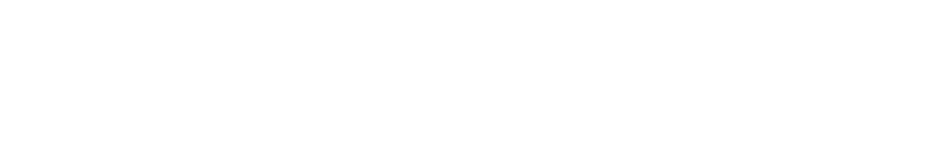
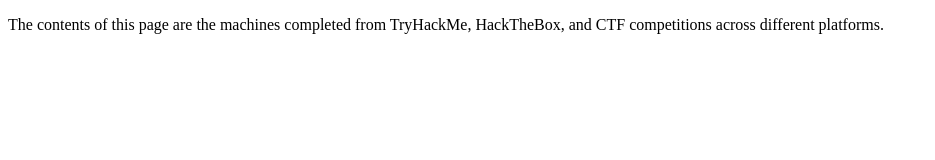
Before and after one commit to inv3ntor01/inv3ntor01.github.io, a plain HTML site: page projects.html in a window 1280 px wide. Shown: the whole page, without its empty margins (0-935 px from the left). Drawn offline with Linux system fonts and the light colour scheme.

Commit message:
Added short description about the page.

```diff
--- a/projects.html
+++ b/projects.html
@@ -5,6 +5,6 @@
     <title>Projects</title>
 </head>
 <body>
-
+    <p>The contents of this page are the machines completed from TryHackMe, HackTheBox, and CTF competitions across different platforms.</p>
 </body>
 </html>
```
